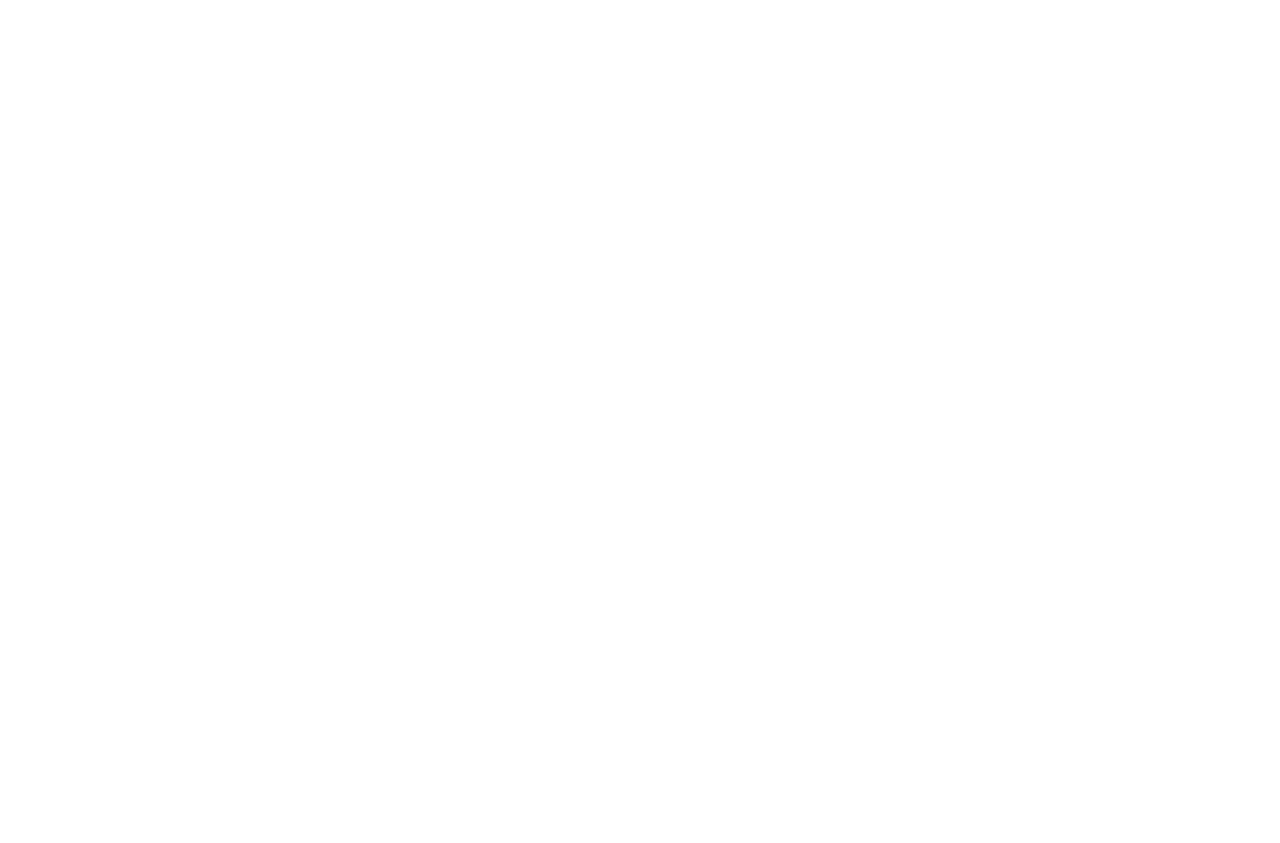
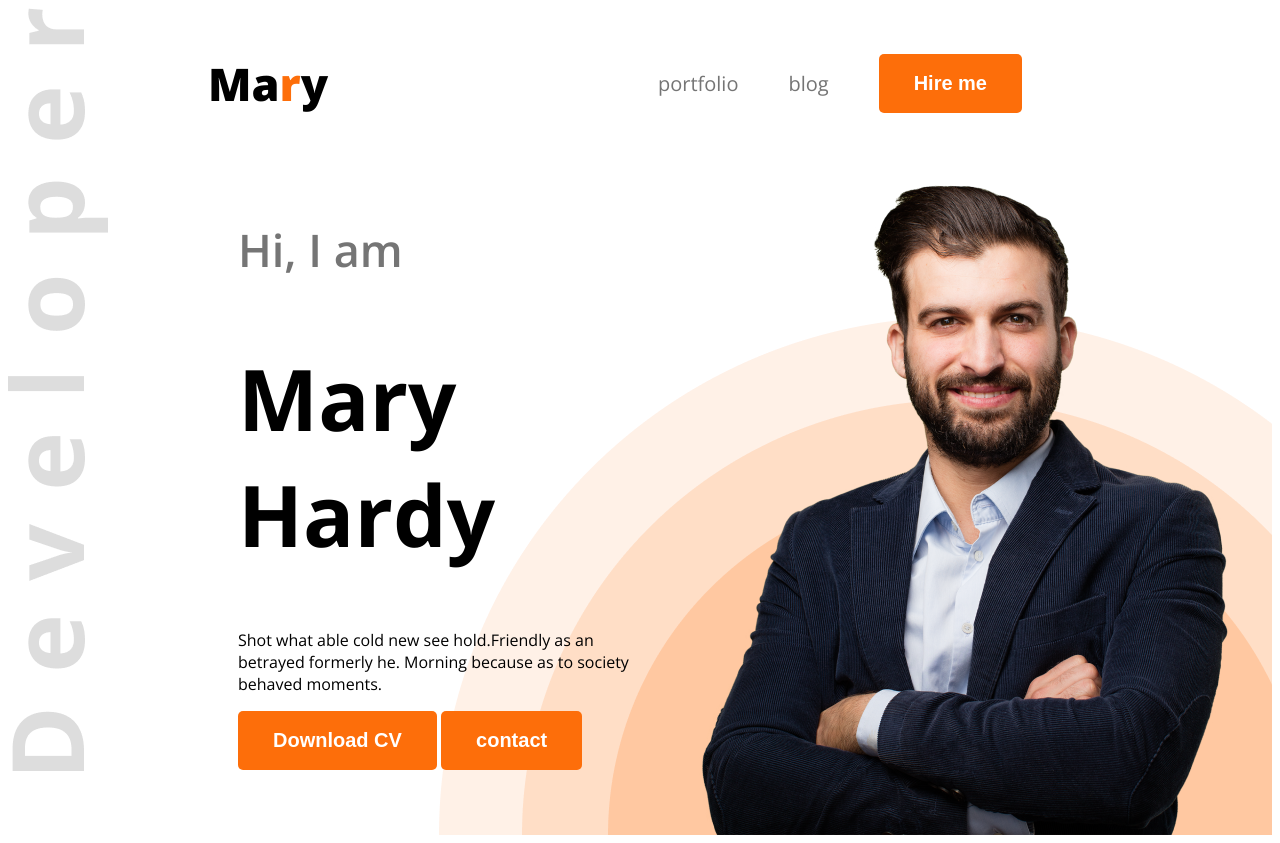
Before and after one commit to wani73/web-dev-portfolio, a plain HTML site: page index.html in a window 1280 px wide. Before the commit the page ends 800 px from the top, so only its background shows below. Drawn offline with nearby package versions, Linux system fonts and the light colour scheme.

Commit message:
1st part

```diff
--- a/index.html
+++ b/index.html
@@ -4,9 +4,55 @@
     <meta charset="UTF-8">
     <meta name="viewport" content="width=device-width, initial-scale=1.0">
     <title>web-dev-portfolio</title>
+
+    <link rel="preconnect" href="https://fonts.googleapis.com">
+<link rel="preconnect" href="https://fonts.gstatic.com" crossorigin>
+<link href="https://fonts.googleapis.com/css2?family=Open+Sans:ital,wght@0,300..800;1,300..800&display=swap" rel="stylesheet">
+
+    <link rel="stylesheet" href="styles/portfolio.css">
 </head>
-<body>
-    <header></header>
+<body class="open-sans-normal ">
+    <header class="header">
+        <nav>
+            <h3 class="nav-title" >Ma<span class="text-primary">r</span>y</h3>
+            <ul>
+                <li> <a class="dark-2" href="">portfolio</a> </li>
+                <li> <a class="dark-2"  href="">blog</a> </li>
+                <li> <a href=""><button class="btn-primary">Hire me</button></a></li>
+            </ul>
+
+
+
+        </nav>
+
+        <div class="banner">
+            <div class="banner-content">
+                <h4 class="banner-greetings dark-2">Hi, I am</h4>
+                <h1 class="banner-title">Mary Hardy</h1>
+                <p class="banner-description">
+                    Shot what able cold new see hold.Friendly as an betrayed formerly he. Morning because as to society behaved moments.
+                </p>
+                <button class="btn-primary">Download CV</button>
+                <button class="btn-primary">contact</button>
+
+
+            </div>
+            <img class="banner-profile-pic" src="images/hardy.png" alt="">
+
+
+
+
+
+        </div>
+
+
+
+
+
+
+    </header>
+
+
     <main></main>
     <footer></footer>
 </body>
--- /dev/null
+++ b/styles/portfolio.css
@@ -0,0 +1,84 @@
+
+
+.open-sans-normal {
+  font-family: "Open Sans", sans-serif;
+  font-optical-sizing: auto;
+   font-style: normal;
+  font-variation-settings: "wdth" 100;
+
+}
+.header{
+    background-image: url(../images/developer.png), url(../images/header_bg.png);
+    background-repeat: no-repeat;
+    background-position: top left, bottom right;
+
+}
+.text-primary{
+    color: #FD6E0A;
+}
+.dark-2{
+    color: #757575;
+}
+ .btn-primary{
+    background-color: #FD6E0A;
+    font-weight: bolder;
+    color: white;
+    padding: 18px 35px;
+    border-radius: 5px;
+    font-size: 20px;
+    border: none;
+ }
+
+nav{
+    display: flex;
+    align-items: center;
+    justify-content: space-between;
+    margin: 0% 200px;
+
+
+}
+
+.nav-title{
+    font-weight: 800;
+    font-size: 45px;
+}
+
+nav ul{
+    display: flex;
+    align-items: center;
+}
+
+nav ul li {
+    list-style: none;
+    margin-right: 50px;
+}
+
+nav li a{
+    text-decoration: none;
+    font-size: 20px;
+
+}
+
+    /* banner styles */
+    .banner-greetings{
+font-size: 45px;
+font-weight: 600;
+
+    }
+    .banner-title{
+        font-weight: bold;
+        font-size: 85px;
+    }
+
+    .banner-profile-pic{
+        size: 580px;
+    }
+
+    .banner{
+        display: flex;
+        justify-content: space-between;
+        margin: 0 35px 0 230px;
+    }
+    .banner-content{
+        max-width: 580px;
+    }
```
